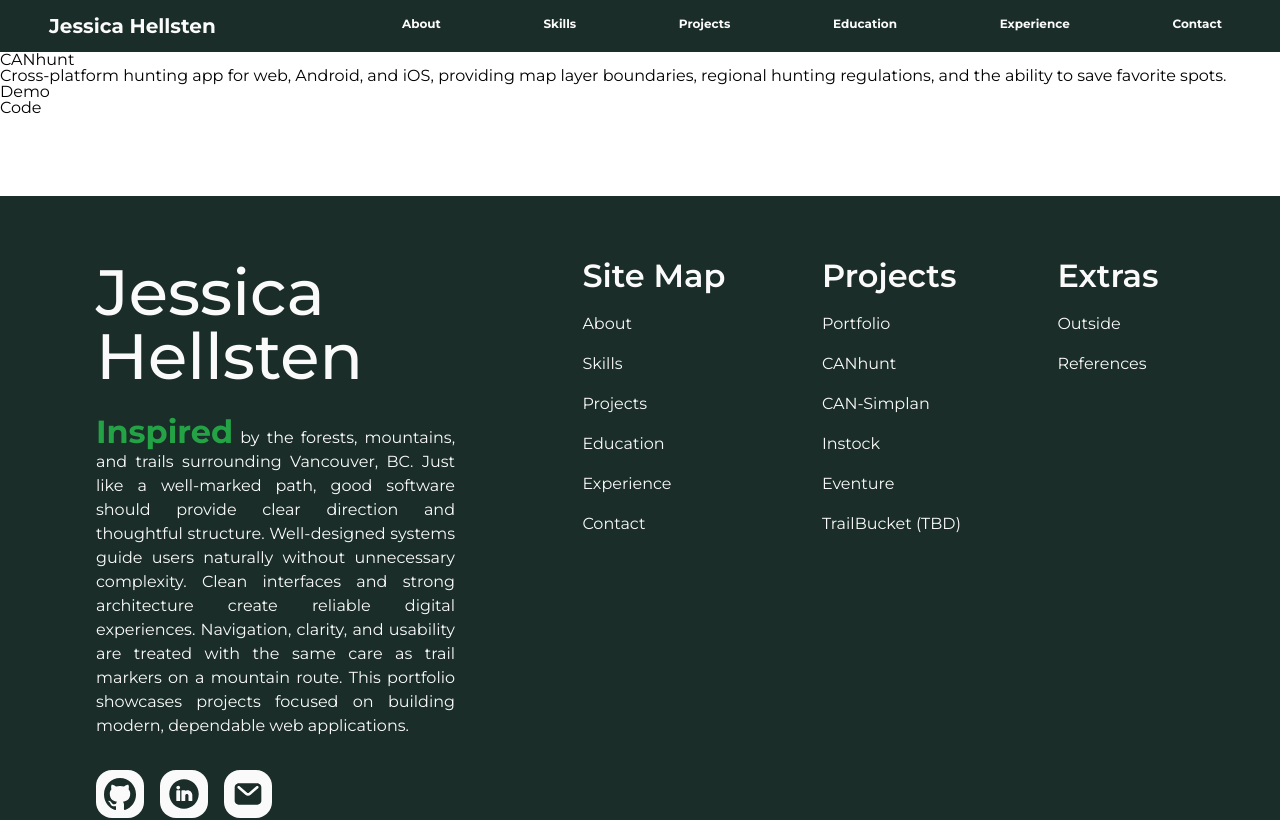
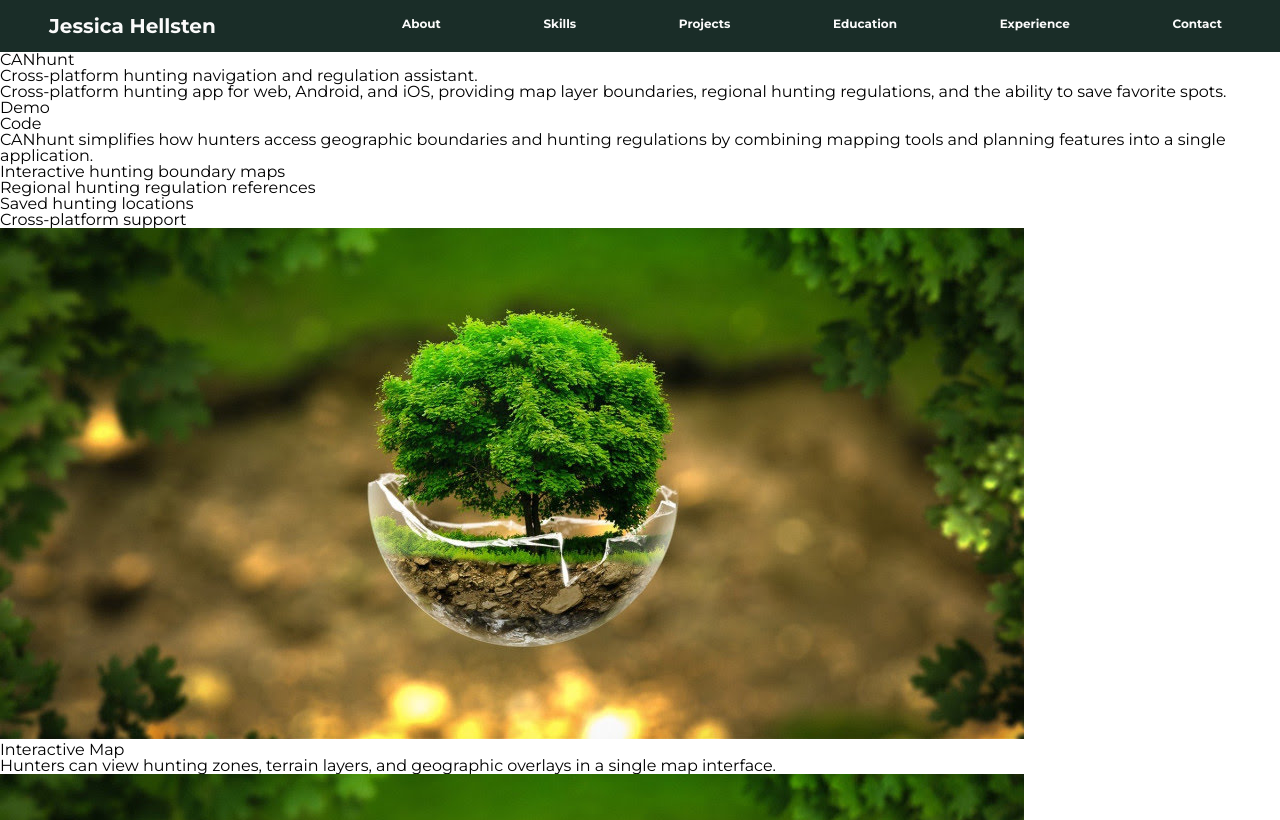
Before and after one commit to hellsten/jessicahellsten-website, a React (Vite) app: page /project/canhunt in a window 1280 px wide. Shown: the top 820 px of the page. Built offline with nearby package versions, Linux system fonts and the light colour scheme.

Commit message:
Added more values in projects.js for ProjectPage to take data in

```diff
--- a/src/assets/data/projects.js
+++ b/src/assets/data/projects.js
@@ -5,18 +5,63 @@ const projects = [
     id: "portfolio",
     title: "Portfolio",
     image: defaultImage,
+    tagline:
+      "Personal developer portfolio showcasing projects and technical work.",
     intro:
       "Personal developer portfolio built with React showcasing projects, skills, and technical work through a responsive modern interface.",
+    overview:
+      "This portfolio was built to showcase development projects and technical experience through a clean, responsive interface. The site highlights software projects, technical skills, and case studies while emphasizing usability and performance.",
+    features: [
+      "Project showcase pages",
+      "Responsive layout for desktop and mobile",
+      "Modern React component architecture",
+      "SCSS-based styling system",
+    ],
     skills: ["React", "JavaScript", "SCSS", "Responsive Design", "Git"],
+    screenshots: [
+      {
+        images: [ defaultImage, defaultImage],
+        title: "Portfolio Homepage",
+        description:
+          "The homepage introduces the developer and highlights featured projects with a clean and responsive layout.",
+      },
+      {
+        images: [defaultImage,],
+        title: "Project Showcase",
+        description:
+          "Projects are displayed as cards with technologies used, descriptions, and links to live demos or code.",
+      },
+    ],
+    resources: [
+      {
+        name: "React Documentation",
+        description: "Framework used for building the site UI.",
+        link: "https://react.dev",
+      },
+      {
+        name: "SCSS Documentation",
+        description: "Styling preprocessor used for modular CSS.",
+        link: "https://sass-lang.com/documentation/",
+      },
+    ],
     demoLink: "https://jessicahellsten.com",
     codeLink: "https://github.com/hellsten/jessicahellsten-website.git",
   },
   {
     id: "canhunt",
+    title: "CANhunt",
     image: defaultImage,
-    title: "CANhunt",
+    tagline: "Cross-platform hunting navigation and regulation assistant.",
     intro:
       "Cross-platform hunting app for web, Android, and iOS, providing map layer boundaries, regional hunting regulations, and the ability to save favorite spots.",
+    overview:
+      "CANhunt simplifies how hunters access geographic boundaries and hunting regulations by combining mapping tools and planning features into a single application.",
+    features: [
+      "Interactive hunting boundary maps",
+      "Regional hunting regulation references",
+      "Saved hunting locations",
+      "Cross-platform support",
+    ],
     skills: [
       "TypeScript",
       "React",
@@ -28,25 +73,92 @@ const projects = [
       "Responsive Design",
       "Git",
     ],
+    screenshots: [
+      {
+        images: [defaultImage,],
+        title: "Interactive Map",
+        description:
+          "Hunters can view hunting zones, terrain layers, and geographic overlays in a single map interface.",
+      },
+      {
+        images: [defaultImage,],
+        title: "Regulation Lookup",
+        description:
+          "Users can quickly search hunting regulations without navigating government PDFs.",
+      },
+    ],
+    resources: [
+      {
+        name: "Mapbox",
+        description: "Mapping platform used for geographic visualization.",
+        link: "https://www.mapbox.com/",
+      },
+      {
+        name: "Leaflet",
+        description: "Lightweight open-source mapping library.",
+        link: "https://leafletjs.com/",
+      },
+    ],
     demoLink: "https://canhunt.app",
     codeLink: "#",
   },
   {
     id: "cansimplan",
+    title: "CAN-Simplan",
     image: defaultImage,
-    title: "CAN-Simplan",
+    tagline: "AI-assisted urban planning simulation platform.",
     intro:
       "AI-assisted urban planning platform that helps municipal planners evaluate development proposals using simulation and data analysis. The system models impacts on infrastructure, urban form, and financial feasibility while maintaining transparency through review flags, versioned simulations, and an auditable decision trail.",
+    overview:
+      "CAN-Simplan models how development proposals affect infrastructure, urban design, and financial feasibility while maintaining transparent planning decisions.",
+    features: [
+      "Development simulation modeling",
+      "Planner review flags",
+      "Decision audit trail",
+      "Urban impact visualization",
+    ],
     skills: ["React", "JavaScript", "Express.js", "REST APIs", "SCSS", "Git"],
+    screenshots: [
+      {
+        images: [defaultImage,],
+        title: "Simulation Dashboard",
+        description:
+          "Planners can run simulations to evaluate development impacts.",
+      },
+      {
+        images: [defaultImage,],
+        title: "Planner Review Flags",
+        description:
+          "Flags identify issues requiring planner review before approval.",
+      },
+    ],
+
+    resources: [
+      {
+        name: "Urban Planning Simulation Research",
+        description: "Conceptual basis for modeling planning impacts.",
+        link: "https://www.planning.org/",
+      },
+    ],
+
     demoLink: "https://www.jenniferyaya.ca/can-simplan.html",
     codeLink: "#",
   },
   {
     id: "instock",
+    title: "Instock",
     image: defaultImage,
-    title: "Instock",
+    tagline: "Warehouse inventory management system.",
     intro:
       "Web and mobile inventory management app that stores warehouses, warehouse details, and inventory information, enabling organized tracking and easy data access.",
+    overview:
+      "Instock organizes warehouse information and product inventory through a structured interface that allows users to manage stock efficiently.",
+    features: [
+      "Warehouse management",
+      "Inventory tracking",
+      "Product detail pages",
+      "REST API integration",
+    ],
     skills: [
       "React",
       "JavaScript",
@@ -55,25 +167,86 @@ const projects = [
       "Responsive Design",
       "Git",
     ],
+    screenshots: [
+      {
+        images: [defaultImage,],
+        title: "Warehouse Dashboard",
+        description: "Displays warehouse locations and inventory summaries.",
+      },
+      {
+        images: [defaultImage,],
+        title: "Inventory Details",
+        description:
+          "Users can view product quantities and update stock information.",
+      },
+    ],
+
+    resources: [
+      {
+        name: "REST API Design Guide",
+        description: "Reference used for API architecture.",
+        link: "https://restfulapi.net/",
+      },
+    ],
     demoLink: "#",
     codeLink: "#",
   },
   {
     id: "eventure",
+    title: "Eventure",
     image: defaultImage,
-    title: "Eventure",
+    tagline: "Event discovery and management platform.",
     intro:
       "Event management web application that allows users to create events, browse upcoming events, and sign up to attend. The platform uses a React-based interface and REST APIs to manage event data and provide a smooth user experience.",
+    overview:
+      "Eventure provides tools to create events, browse upcoming events, and manage attendance through a responsive web interface.",
+    features: [
+      "Event creation",
+      "Event discovery",
+      "User event registration",
+      "Responsive UI",
+    ],
     skills: ["React", "JavaScript", "REST APIs", "SCSS", "Git"],
+    screenshots: [
+      {
+        images: [defaultImage,],
+        title: "Event Listing",
+        description:
+          "Users can browse upcoming events through an event listing interface.",
+      },
+      {
+        images: [defaultImage,],
+        title: "Event Details",
+        description:
+          "Event pages display event information and registration options.",
+      },
+    ],
+
+    resources: [
+      {
+        name: "React Documentation",
+        description: "Framework used for the frontend.",
+        link: "https://react.dev",
+      },
+    ],
     demoLink: "#",
     codeLink: "#",
   },
   {
     id: "trailbucket",
+    title: "TrailBucket (TBD)",
     image: defaultImage,
-    title: "TrailBucket (TBD)",
+    tagline: "Outdoor trail tracking and exploration platform.",
     intro:
       "Cross-platform trail app for web, Android, and iOS, offering boundary map layers, the ability to record routes, access saved public trails, and track outdoor adventures.",
+    overview:
+      "TrailBucket helps outdoor explorers discover trails, record routes, and track adventures using GPS and map data.",
+    features: [
+      "Trail discovery",
+      "Route recording",
+      "Public trail database",
+      "GPS activity tracking",
+    ],
     skills: [
       "TypeScript",
       "React",
@@ -85,6 +258,28 @@ const projects = [
       "Responsive Design",
       "Git",
     ],
+    screenshots: [
+      {
+        images: [defaultImage,],
+        title: "Trail Map",
+        description:
+          "Users can browse public trails through an interactive map interface.",
+      },
+      {
+        images: [defaultImage,],
+        title: "Route Tracking",
+        description:
+          "GPS tracking allows users to record and save outdoor routes.",
+      },
+    ],
+
+    resources: [
+      {
+        name: "Mapbox",
+        description: "Mapping service used for trail visualization.",
+        link: "https://www.mapbox.com/",
+      },
+    ],
     demoLink: "#",
     codeLink: "#",
   },
--- a/src/pages/ProjectPage/ProjectPage.jsx
+++ b/src/pages/ProjectPage/ProjectPage.jsx
@@ -32,20 +32,30 @@ function ProjectPage() {
             </div>
           </section>
           <section className="projectPage__overview">{projectItem.overview}</section>
-          <section className="projectPage__techStack"></section>
-          {/* <section className="projectPage__features">
+          {/* <section className="projectPage__techStack"></section> */}
+          <section className="projectPage__features">
             {projectItem.features.map((feature, index) => (
                   <div key={index} className="projectPage__features-item">
                     {feature}
                   </div>
                 ))}
-          </section> */}
-          <section className="projectPage__problem"></section>
+          </section>
+          <section className="projectPage__screenshots">
+            {projectItem.screenshots.map((screenshot, index) => (
+                  <div key={index} className="projectPage__screenshot-item">
+                    <div className="projectPage__screenshot-item-images">
+                      {screenshot.images.map((image, index) => (
 
+                  <img key={index} className="projectPage__screenshot-item-image" src={image} />
+                ))}
+                    </div>
 
-          <section className="projectPage__screenshots"></section>
-          <section className="projectPage__challenges"></section>
-          <section className="projectPage__futureWork"></section>
+                    <div className="projectPage__screenshot-title">{screenshot.title}</div>
+                    <div className="projectPage__screenshot-description">{screenshot.description}</div>
+                  </div>
+                ))}
+          </section>
+          <section className="projectPage__resources"></section>
         </div>
       </section>
     </>
```
